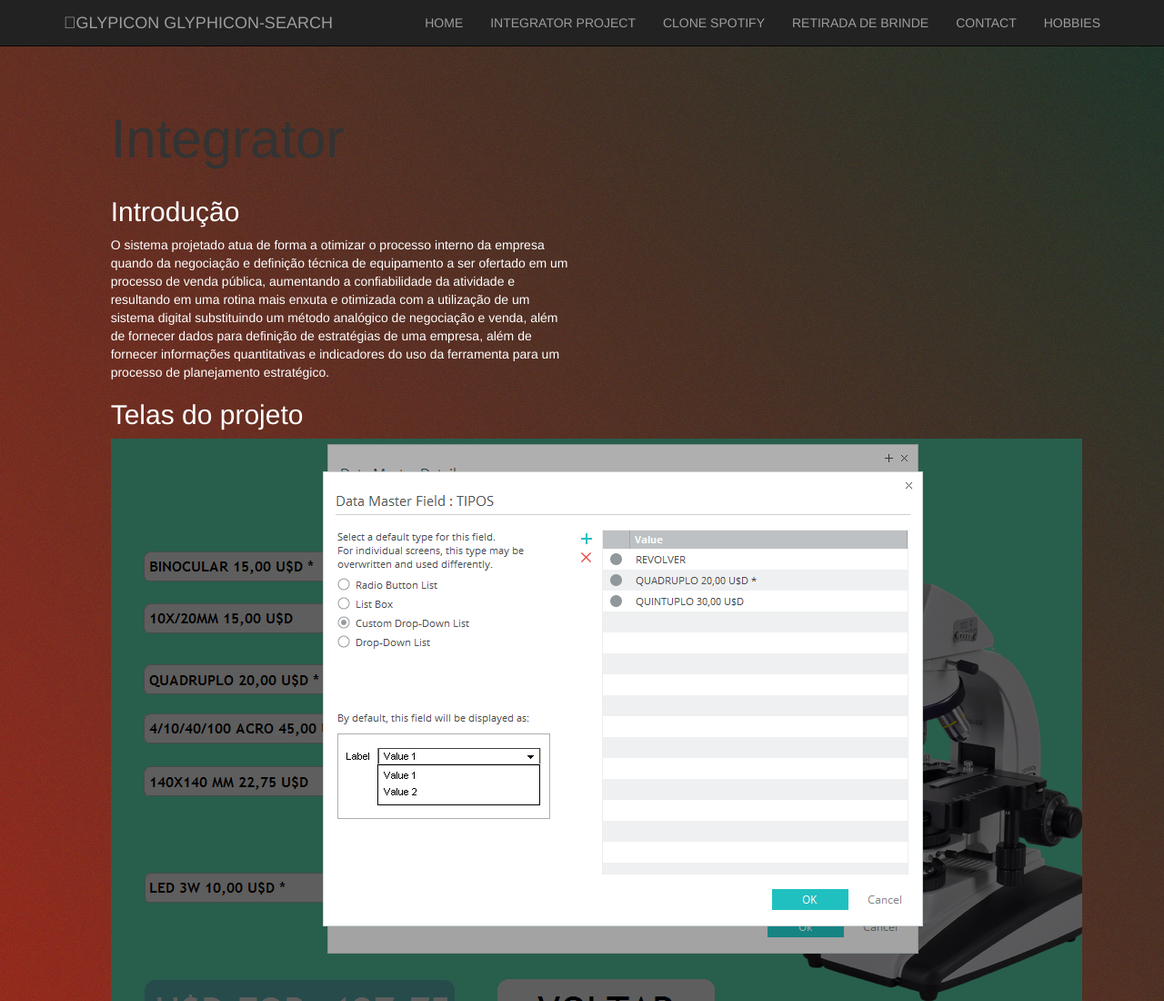
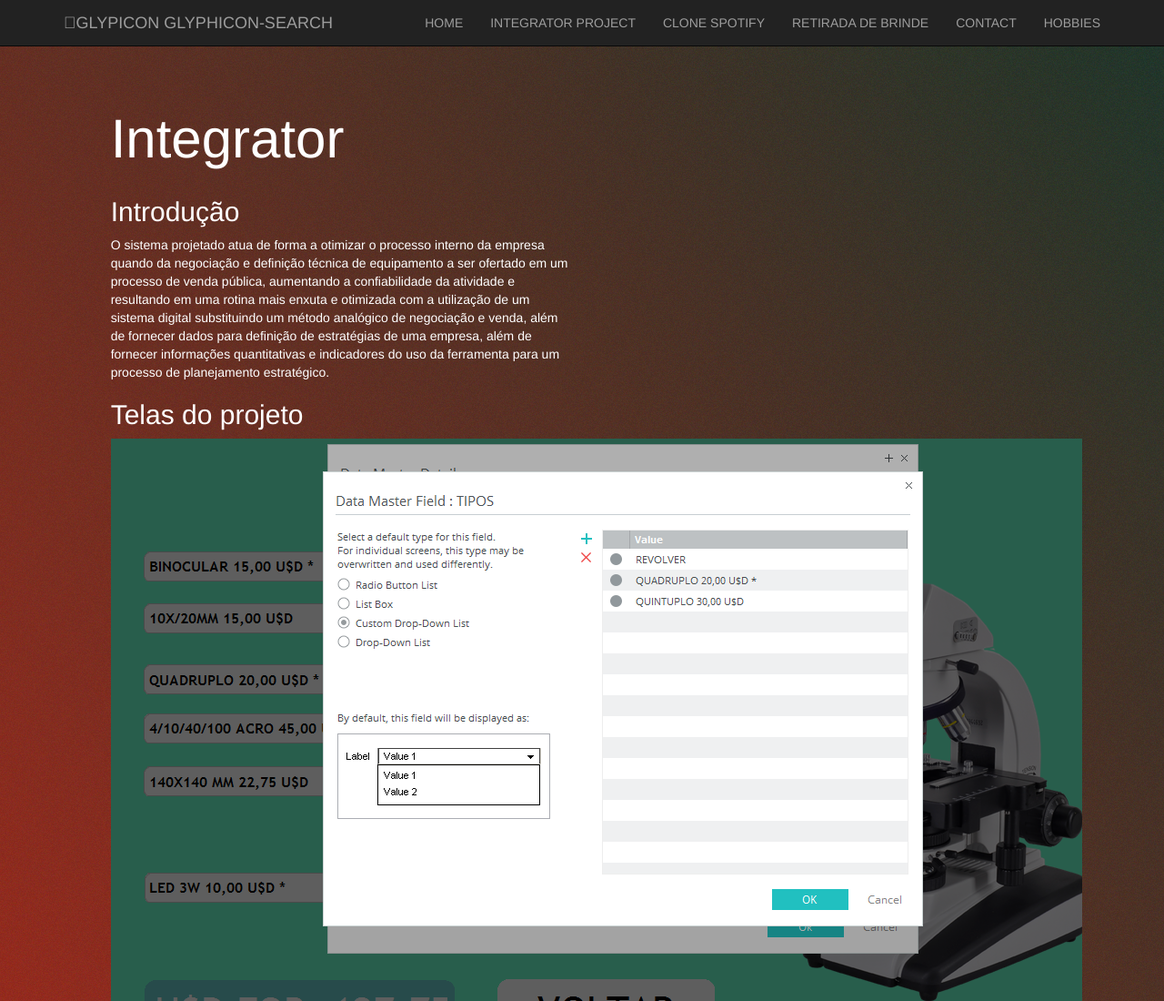
Before and after one commit to Francozeira/Personal-Page, a plain HTML site: page integrator.html in a window 1280 px wide. Shown: the top 1100 px of the page at 91% size. Drawn offline with nearby package versions, Linux system fonts and the light colour scheme.

Commit message:
Update style_integrator.css

```diff
--- a/css/style_integrator.css
+++ b/css/style_integrator.css
@@ -6,6 +6,11 @@ body {
   background-attachment: fixed;
   font-family: Helvetica, Arial, sans-serif;
   overflow-x: hidden;
+}
+
+
+h1{
+  color: white;
 }
 
 h2{
```
